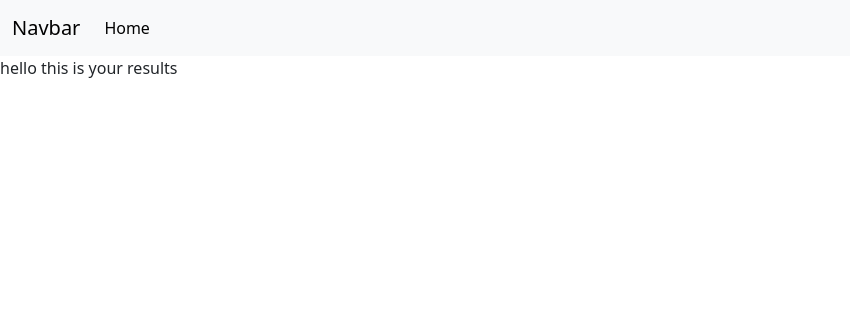
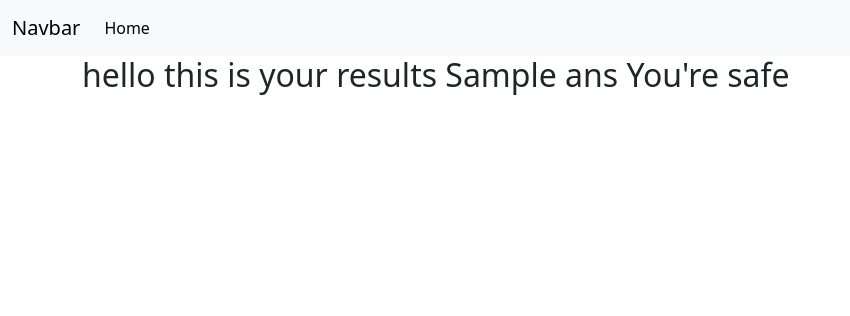
Before and after one commit to WaruiAlfred/ail_predict, a Django app: template prediction/templates/pred/prediction.html in a window 1280 px wide. Shown: the top 316 px of the page, without its empty margins (0-850 px from the left). Run offline with Django 3.2, Linux system fonts and the light colour scheme; the template is opened without the code that fills it: most values are stand-ins (such as "Sample title", 1, 10 or a date in 2020); some libraries are stand-ins or nearby versions.

Commit message:
collecting gata from the form

```diff
--- a/prediction/templates/pred/prediction.html
+++ b/prediction/templates/pred/prediction.html
@@ -1,5 +1,15 @@
 {% extends 'base.html' %}
 {%block content%}
 {{block.super}}
-hello this is your results
+<div class="container">
+    <div class="content">
+        {%if ans == 1 %}
+        <h2>hello this is your results {{ans}} You need to start medication</h2>
+        {% else %}
+        <h2>hello this is your results {{ans}} You're safe </h2>
+        {%endif%}
+    </div>
+
+</div>
+
 {% endblock %}
--- a/prediction/templates/pred/predictor.html
+++ b/prediction/templates/pred/predictor.html
@@ -7,13 +7,13 @@
         <form action="{% url 'result' %}">
             {% csrf_token %}
             No. of Pregnancies: <input type="text"  name='Pregnancies' required> <br><br>
-            Glucose: <input type="text" required name='glucose'> <br><br>
+            Glucose: <input type="text" required name='Glucose'> <br><br>
             BloodPressure: <input type="text" required name='BloodPressure'> <br><br>
             SkinThickness: <input type="text" required name='SkinThickness'> <br><br>
             Insulin: <input type="text" required name='Insulin'> <br><br>
             BMI: <input type="text" required name='BMI'> <br><br>
             DiabetesPedigreeFunction: <input type="text" required name='DiabetesPedigreeFunction'> <br><br>
-            Age: <input type="text" required name='age'> <br><br>
+            Age: <input type="text" required name='Age'> <br><br>
 
             <input type="submit" value="submit" name="">
 
```
Also changed, not shown: prediction/views.py (+18 -1 lines).
